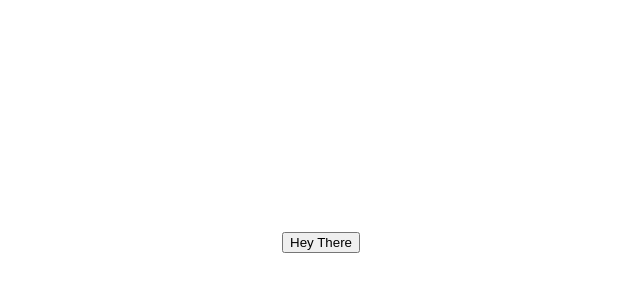
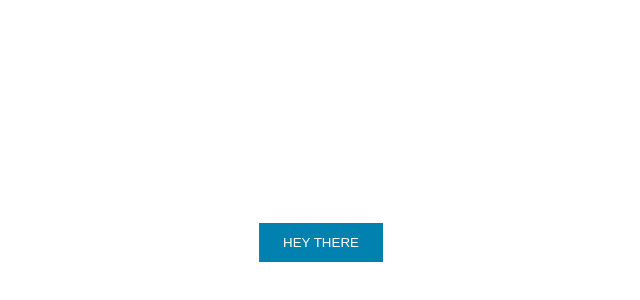
Before and after one commit to jonah-ullman/jonah-portfolio, a Next.js app: page / in a window 1280 px wide. Shown: the part 158-458 px from the top of the page, without its empty margins (319-959 px from the left). Built offline with nearby package versions, Linux system fonts and the light colour scheme.

Commit message:
Experimentation with CSS module system via button base styles

```diff
--- a/components/Button/button.js
+++ b/components/Button/button.js
@@ -3,9 +3,7 @@ import styles from './button.module.scss';
 function Button({ clickHandler, size, color, label }) {
   return (
     <button onClick={clickHandler}
-            className={`cmp-button
-                        cmp-button--size-${size}
-                        cmp-button--color-${color}`}>
+            className={styles.button}>
       {label}
     </button>
   );
--- a/components/Button/button.module.scss
+++ b/components/Button/button.module.scss
@@ -0,0 +1,47 @@
+.button {
+  appearance: none;
+  background: none;
+  border: none;
+  box-sizing: border-box;
+  color: white;
+  cursor: pointer;
+  padding: 12px 24px;
+  position: relative;
+  text-transform: uppercase;
+  overflow: hidden;
+
+  &::before {
+    background: #00ABE7;
+    content: '';
+    height: 100%;
+    position: absolute;
+    width: 100%;
+    top: 0;
+    left: 0;
+    transform: translateX(-100%);
+    transition: 0.3s all ease-in-out;
+    z-index: -1;
+  }
+
+  &::after {
+    background: #0081AF;
+    content: '';
+    height: 100%;
+    position: absolute;
+    width: 100%;
+    top: 0;
+    left: 0;
+    z-index: -2;
+  }
+
+  &:hover {
+    // background: #00ABE7;
+    // border-color: #00ABE7;
+
+    &::before {
+      transform : translateX(0);
+      transition: 0.3s all ease-in-out;
+    }
+
+  }
+}
```
